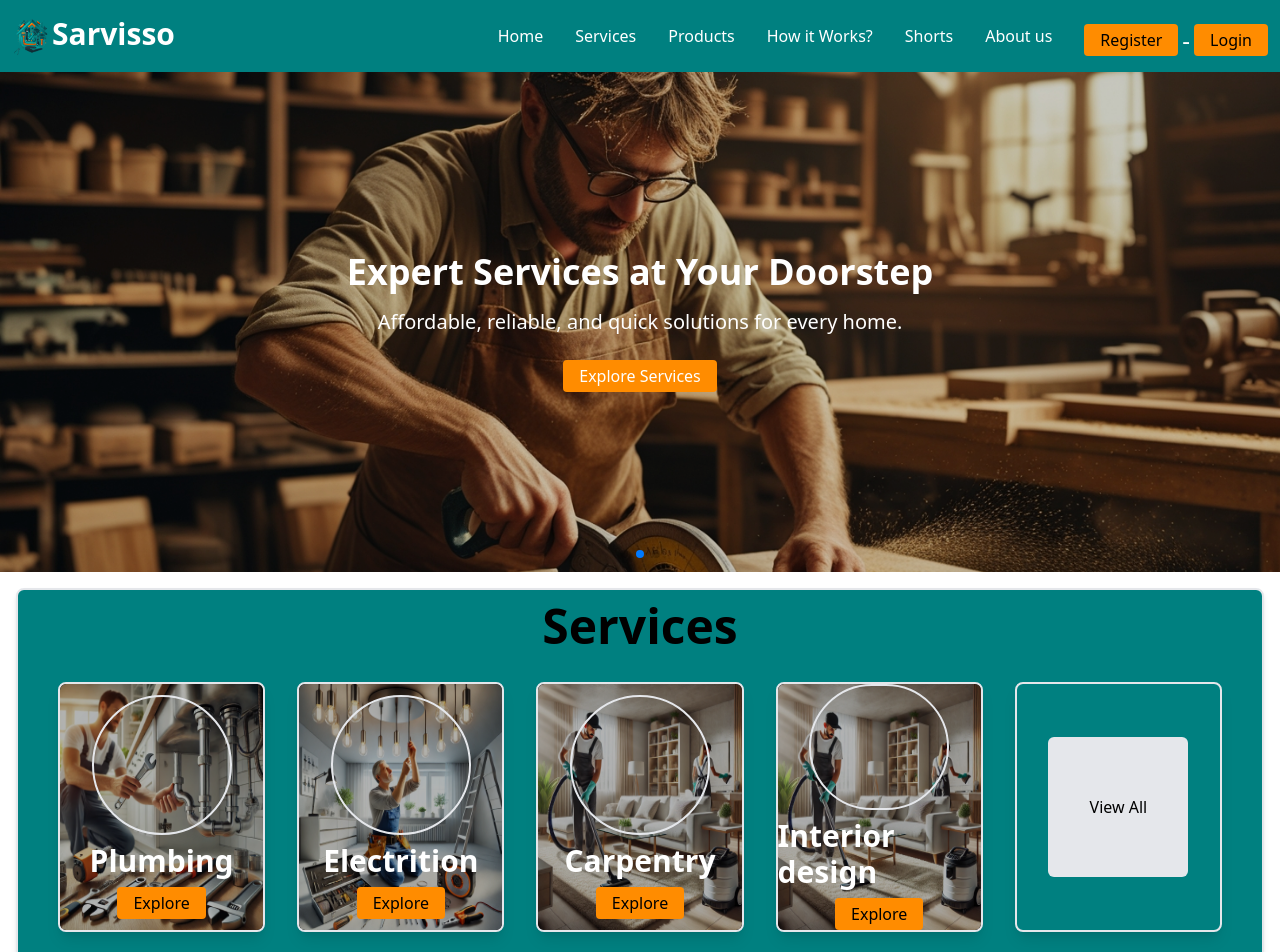
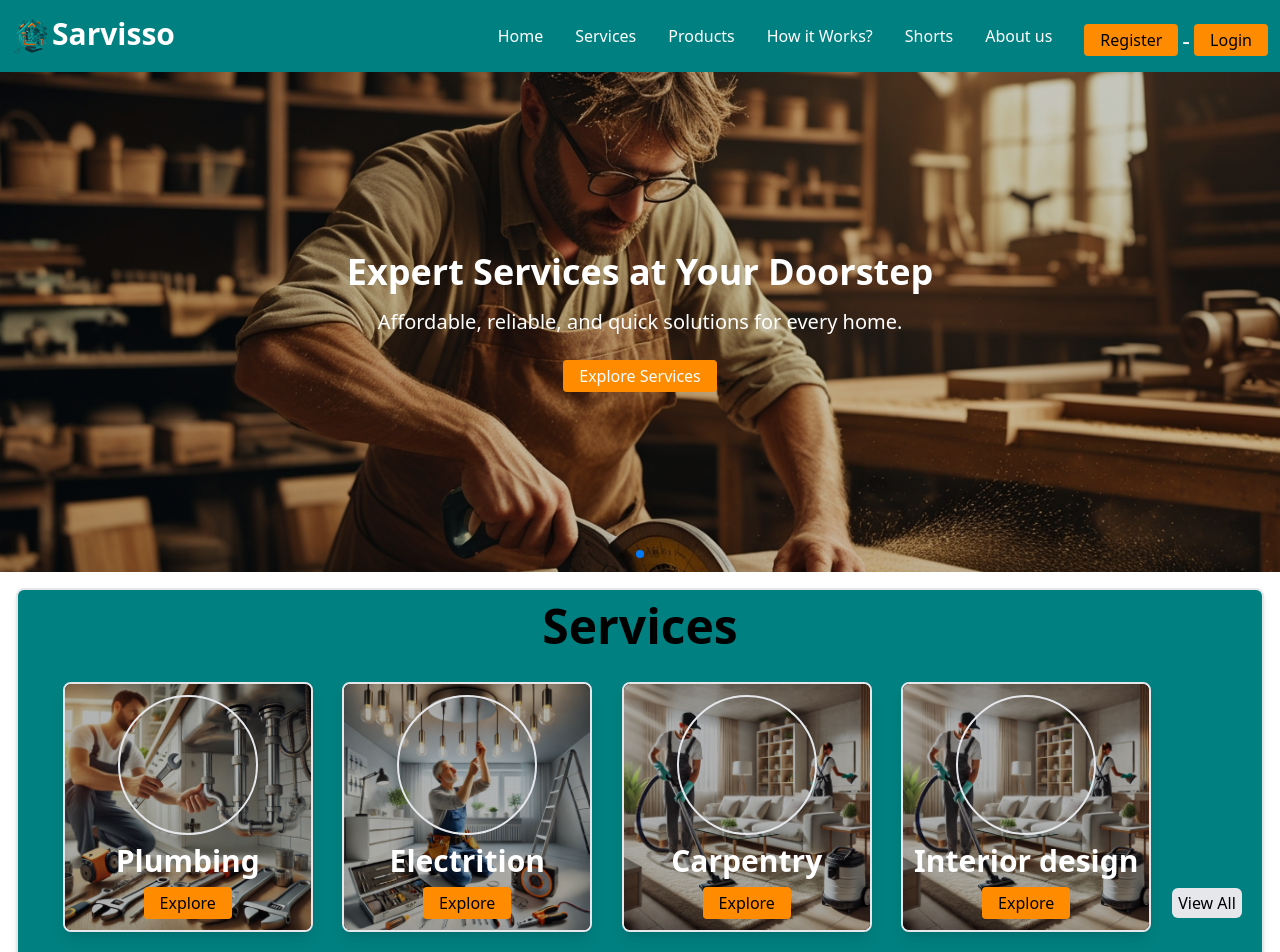
Before and after one commit to shivanand91/Sarvisso, a React (Vite) app in the folder Frontend/: page / in a window 1280 px wide. Shown: the top 952 px of the page. Built offline with nearby package versions, Linux system fonts and the light colour scheme.

Commit message:
three section is complete

```diff
--- a/Frontend/src/components/Services.jsx
+++ b/Frontend/src/components/Services.jsx
@@ -7,15 +7,15 @@ import electric from '../assets/images/electric.webp'
 
 const Services = () => {
   return (
-    <div className='border-2 m-4 px-6 pb-10 rounded-lg bg-primary-color pt-2 shadow-md'>
+    <div className='border-2 m-4 px-6 pb-10 rounded-lg pt-2 shadow-md bg-primary-color'>
       <h1 className='text-center font-bold mb-4 mt-1 text-5xl'>Services</h1>
-      <div className='md:flex md:justify-between md:items-center md:gap-8 px-4'>
+      <div className='md:flex md:justify-between md:items-center md:gap-5 px-4'>
         <Card text="Plumbing" img={plumb} />
         <Card text="Electrition" img={electric} />
         <Card text="Carpentry" img={clean} />
         <Card text="Interior design" img={clean} />
-        <div className='h-[250px] w-[250px] shadow-lg border-2 flex flex-col justify-center items-center m-auto rounded-lg mt-4'>
-          <button className='h-[140px] w-[140px] bg-gray-200  rounded-md gap-3 flex items-center justify-center hover:bg-gray-300'>View All</button>
+        <div className='h-[30px] w-[30px] flex flex-col justify-center items-center mt-52 ml-4 rounded-lg'>
+          <button className='h-[30px] w-[70px] bg-gray-200  rounded-md gap-3 flex items-center justify-center hover:bg-gray-300'>View All</button>
         </div>
       </div>
     </div>
--- a/Frontend/src/components/Works.jsx
+++ b/Frontend/src/components/Works.jsx
@@ -3,7 +3,7 @@ import React from 'react'
 
 const Works = () => {
   return (
-    <div className=' border-2 m-4 pb-8 pt-2 rounded-lg shadow-lg'>
+    <div className=' border-2 m-4 pb-8 pt-2 rounded-lg shadow-lg '>
       <h1 className='text-center font-bold mb-4 mt-2 text-5xl'>How It Works</h1>
       <div className='flex justify-center flex-wrap gap-4 items-center'>
         <div className="border p-4 rounded-lg shadow-md">
```
